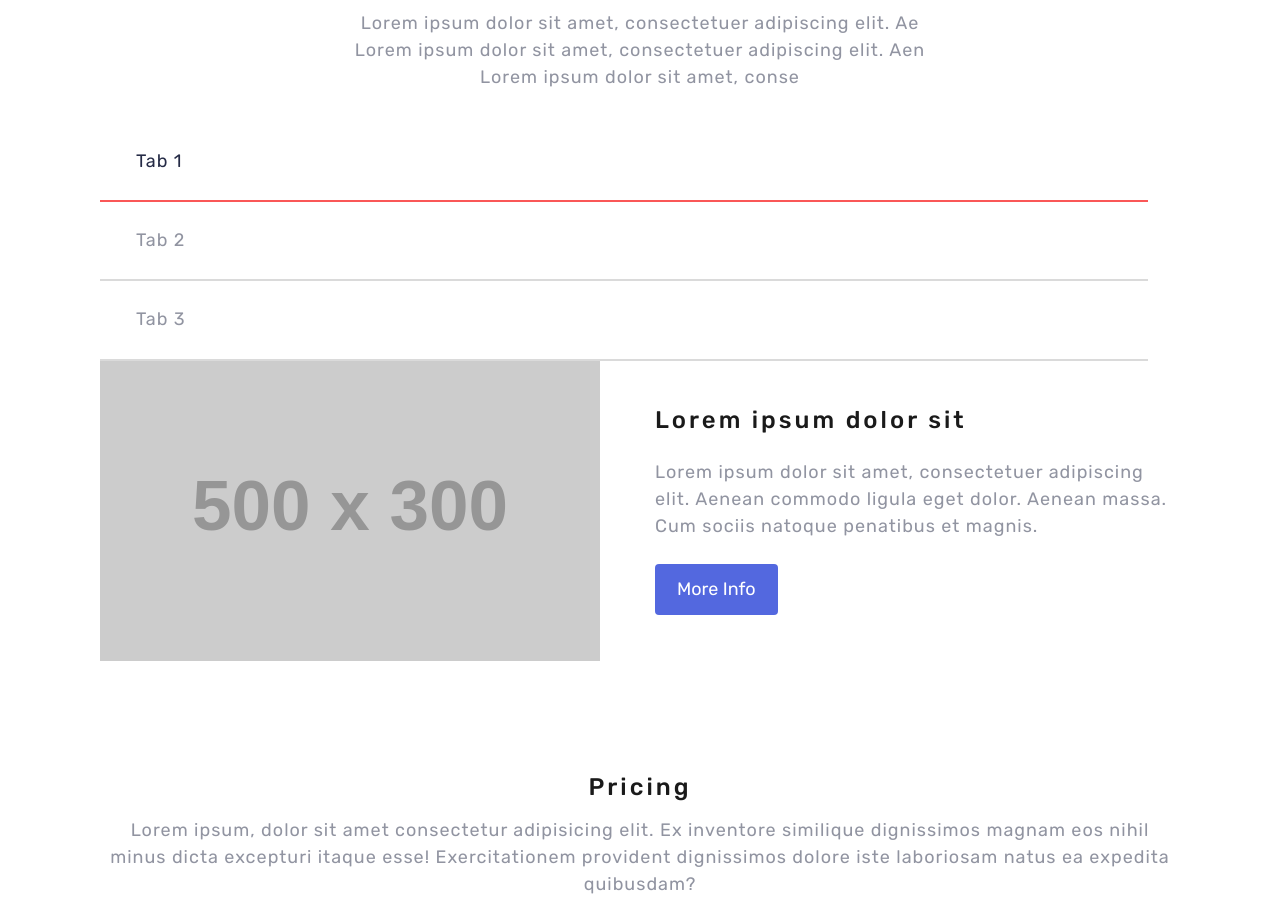
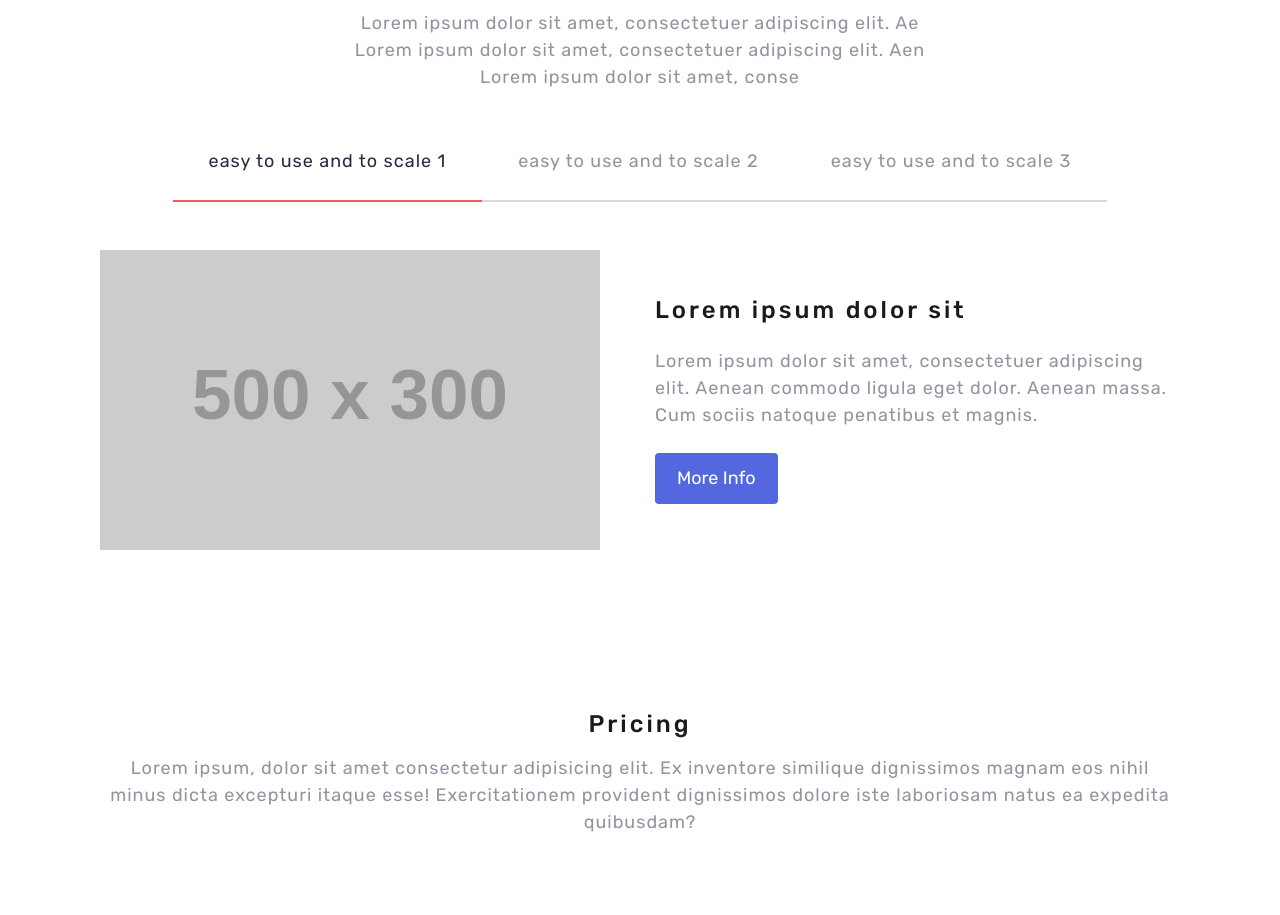
Before and after one commit to silvertechguy/crm-landing-page, a React (Create React App) app: page / in a window 1280 px wide. Shown: the part 780-1695 px from the top of the page. Built offline with nearby package versions, Linux system fonts and the light colour scheme.

Commit message:
add a bit improvement to the featutres component

```diff
--- a/src/components/features.tsx
+++ b/src/components/features.tsx
@@ -15,18 +15,20 @@ const features = () => {
         </article>
         <section className="features__content">
           <Tab.Container id="left-tabs-example" defaultActiveKey="first">
-            <Nav variant="pills" className="flex-column">
+            <Nav variant="pills" className="justify-content-center mb-3">
               <Nav.Item>
-                <Nav.Link eventKey="first">Tab 1</Nav.Link>
+                <Nav.Link eventKey="first">easy to use and to scale 1</Nav.Link>
               </Nav.Item>
               <Nav.Item>
-                <Nav.Link eventKey="second">Tab 2</Nav.Link>
+                <Nav.Link eventKey="second">
+                  easy to use and to scale 2
+                </Nav.Link>
               </Nav.Item>
               <Nav.Item>
-                <Nav.Link eventKey="third">Tab 3</Nav.Link>
+                <Nav.Link eventKey="third">easy to use and to scale 3</Nav.Link>
               </Nav.Item>
             </Nav>
-            <Tab.Content>
+            <Tab.Content className="my-5">
               <Tab.Pane eventKey="first">
                 <Row className="align-items-center">
                   <Col md={12} lg={6} className="mb-4">
--- a/src/index.css
+++ b/src/index.css
@@ -142,6 +142,10 @@ p {
   border-bottom: 2px solid var(--soft-red);
 }
 
+.nav-item {
+  margin-right: 0;
+}
+
 /* Pricing content */
 .pricing__content div:nth-child(2) article {
   margin-top: 3rem;
```
